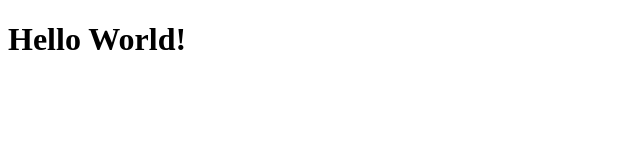
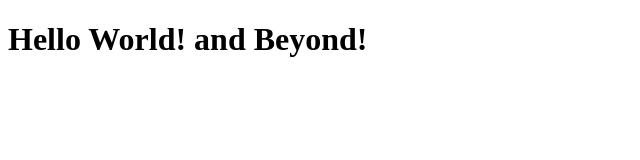
Before and after one commit to cleefe/coursera-test, a plain HTML site: page site/index.html in a window 1280 px wide. Shown: the whole page, without its empty margins (0-640 px from the left). Drawn offline with Linux system fonts and the light colour scheme.

Commit message:
addition

```diff
--- a/site/index.html
+++ b/site/index.html
@@ -4,6 +4,6 @@
 	<title>Hello World!</title>
 </head>
 <body>
-<h1>Hello World!</h1>
+<h1>Hello World! and Beyond!</h1>
 </body>
 </html>
```
